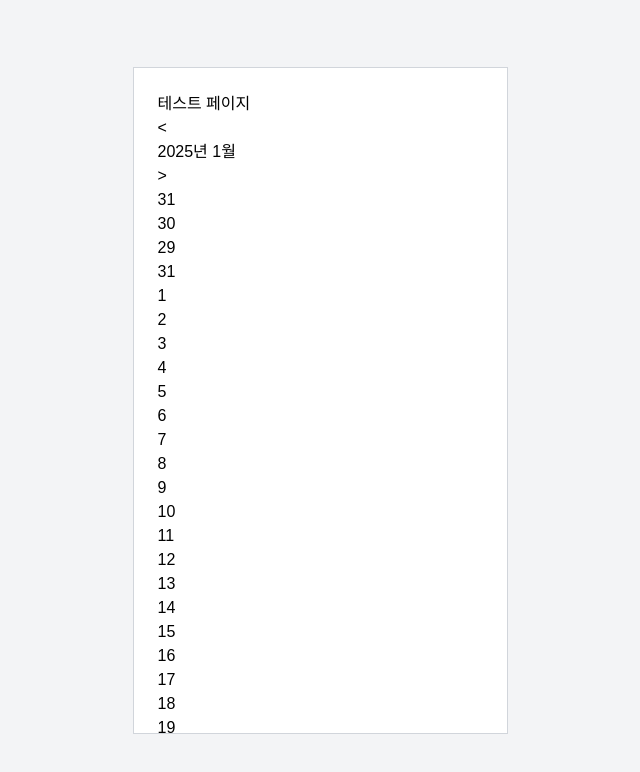
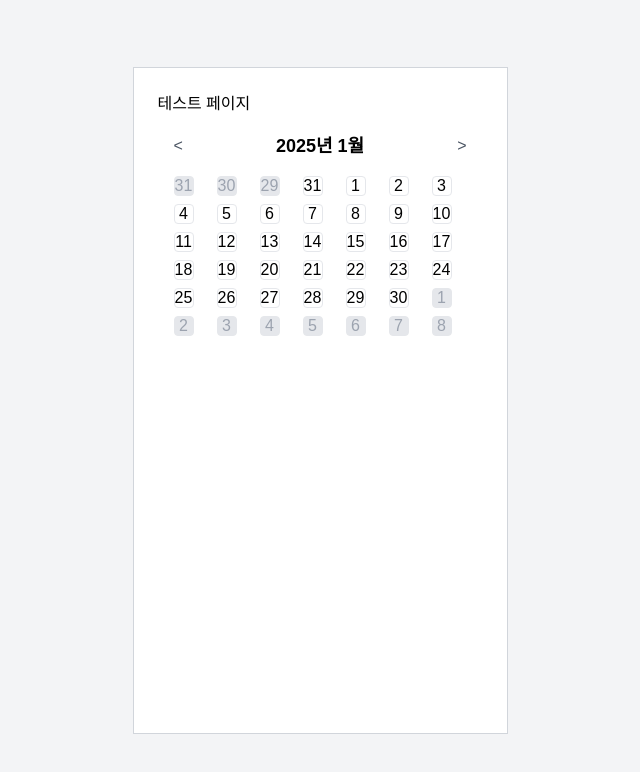
Before and after one commit to kimsuns/catchdate, a Next.js app: page /test in a window 1280 px wide. Shown: the top 772 px of the page, without its empty margins (320-960 px from the left). Built offline with nearby package versions, Linux system fonts and the light colour scheme.

Commit message:
[#22] feat: add design of calendar

```diff
--- a/app/components/Calendar/Calendar.tsx
+++ b/app/components/Calendar/Calendar.tsx
@@ -72,20 +72,39 @@ export default function Calendar() {
   const calendarDays = handleCalendar();
 
   return (
-    <div>
-      <section>
-        <button onClick={handlePrevMonth}>&lt;</button>
-        <div>
+    <div className="p-4 w-full max-w-md mx-auto">
+      <section className="flex justify-between items-center mb-4">
+        <button
+          className="text-gray-600 hover:text-black"
+          onClick={handlePrevMonth}
+        >
+          &lt;
+        </button>
+        <div className="text-lg font-bold">
           {currentMonth.toLocaleDateString("ko-KR", {
             year: "numeric",
             month: "long",
           })}
         </div>
-        <button onClick={handleNextMonth}>&gt;</button>
+        <button
+          className="text-gray-600 hover:text-black"
+          onClick={handleNextMonth}
+        >
+          &gt;
+        </button>
       </section>
-      <section>
+      <section className="grid grid-cols-7 gap-2">
         {calendarDays.map(({ date, isDisabled }, index) => (
-          <div key={index}>{date.getDate()}</div>
+          <div
+            key={index}
+            className={`w-5 h-5 flex justify-center items-center border rounded  ${
+              isDisabled
+                ? "bg-gray-200 text-gray-400 pointer-events-none"
+                : "hover:bg-gray-100"
+            }`}
+          >
+            {date.getDate()}
+          </div>
         ))}
       </section>
     </div>
```
